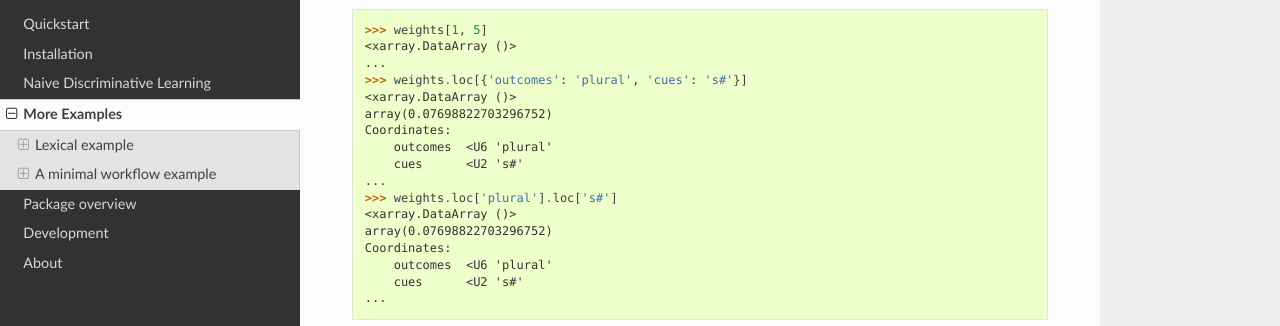
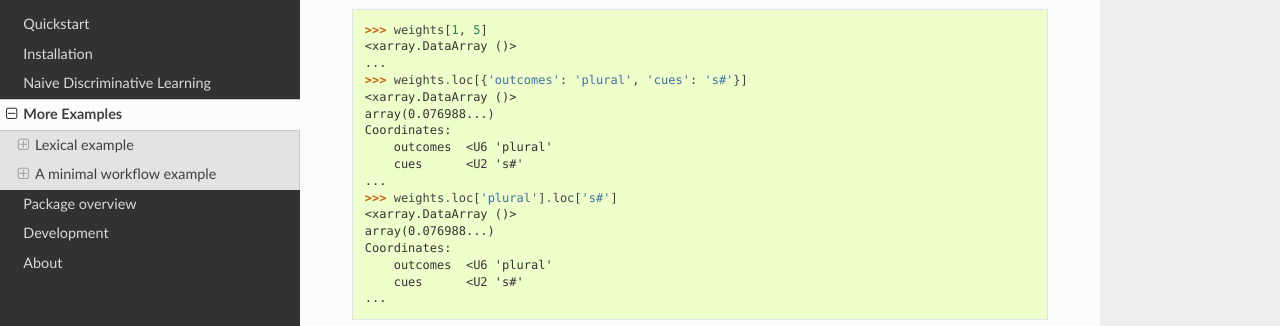
Before and after one commit to quantling/pyndl, a Sphinx documentation site: the page built from doc/source/examples.rst, in a window 1280 px wide and 900 px high, scrolled down 2695 px. Shown: the part 153-479 px from the top of the window. Built offline with Sphinx 7.4.7 and the Read the Docs theme 2.0.0, drawn with Linux system fonts in a browser that asks for light colours.

```diff
--- a/doc/source/examples.rst
+++ b/doc/source/examples.rst
@@ -167,14 +167,14 @@ methods
     ...
     >>> weights.loc[{'outcomes': 'plural', 'cues': 's#'}]  # doctest: +ELLIPSIS
     <xarray.DataArray ()>
-    array(0.07698822703296752)
+    array(0.076988...)
     Coordinates:
         outcomes  <U6 'plural'
         cues      <U2 's#'
     ...
     >>> weights.loc['plural'].loc['s#']  # doctest: +ELLIPSIS
     <xarray.DataArray ()>
-    array(0.07698822703296752)
+    array(0.076988...)
     Coordinates:
         outcomes  <U6 'plural'
         cues      <U2 's#'
--- a/doc/source/quickstart.rst
+++ b/doc/source/quickstart.rst
@@ -182,7 +182,7 @@ the :py:mod:`pyndl.ndl.ndl` function from the :py:mod:`pyndl.ndl` module:
 .. code-block:: python
 
    >>> from pyndl import ndl
-   >>> weights = ndl.ndl(events='doc/data/levent.tab.gz.filtered',
+   >>> weights = ndl.ndl(events='doc/data/levent.tab.gz',
    ...                   alpha=0.1, betas=(0.1, 0.1), method="threading")
 
 
```
Also changed, not shown: .travis.yml, 1 other file.
